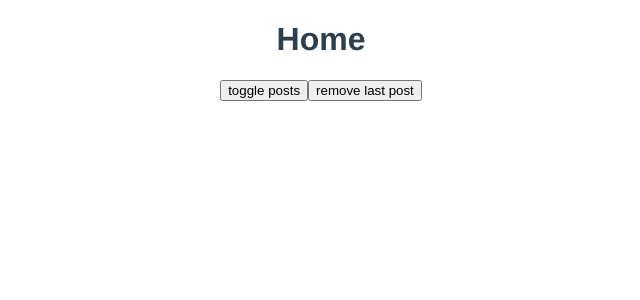
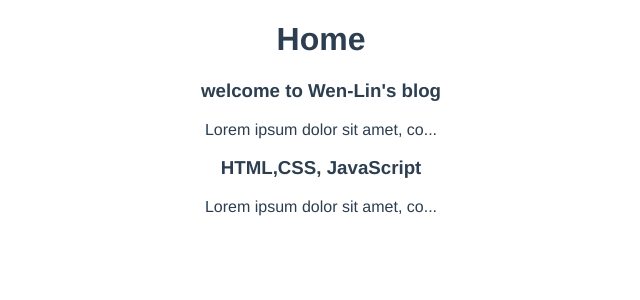
Before and after one commit to wenlinlee-82gogolee/my-blog, a Vue app: page / in a window 1280 px wide. Shown: the top 300 px of the page, without its empty margins (319-959 px from the left). Built offline with nearby package versions, Linux system fonts and the light colour scheme; data requests are answered from the project's data file.

Commit message:
fetch data

```diff
--- a/data/db.json
+++ b/data/db.json
@@ -2,13 +2,13 @@
   "posts": [
     {
       "id": 1,
-      "title": "welcome to the new blog",
+      "title": "welcome to Wen-Lin's blog",
       "body": "Lorem ipsum dolor sit amet, consectetur adipiscing elit, sed do eiusmod tempor incididunt ut labore et dolore magna aliqua.",
       "tags": ["webdev", "coding", "news"]
     },
     {
       "id": 2,
-      "title": "top 5 CSS tips",
+      "title": "HTML,CSS, JavaScript",
       "body": "Lorem ipsum dolor sit amet, consectetur adipiscing elit, sed do eiusmod tempor incididunt ut labore et dolore magna aliqua.",
       "tags": ["css", "webdev", "coding"]
     }
--- a/src/views/HomeView.vue
+++ b/src/views/HomeView.vue
@@ -1,9 +1,11 @@
 <template>
   <div class="home">
     <h1>Home</h1>
-    <PostList :posts="posts" v-if="postStatus" />
-    <button @click="postStatus = !postStatus">toggle posts</button>
-    <button @click="posts.pop()">remove last post</button>
+    <div v-if="error">{{ error }}</div>
+    <div v-if="posts.length">
+      <PostList :posts="posts" />
+    </div>
+    <div v-else>Loading...</div>
   </div>
 </template>
 
@@ -15,9 +17,23 @@ export default {
   components: { PostList },
   setup() {
     const posts = ref([]);
-    let postStatus = ref(true);
+    const error = ref(null);
 
-    return { posts, postStatus };
+    const load = async () => {
+      try {
+        let data = await fetch('http://localhost:3000/posts');
+        posts.value = await data.json();
+        if (!data.ok) {
+          throw Error('no data available...');
+        }
+      } catch (err) {
+        error.value = err.message;
+        console.log(err.message);
+      }
+    };
+    load();
+
+    return { posts, error, load };
   },
 };
 </script>
```
